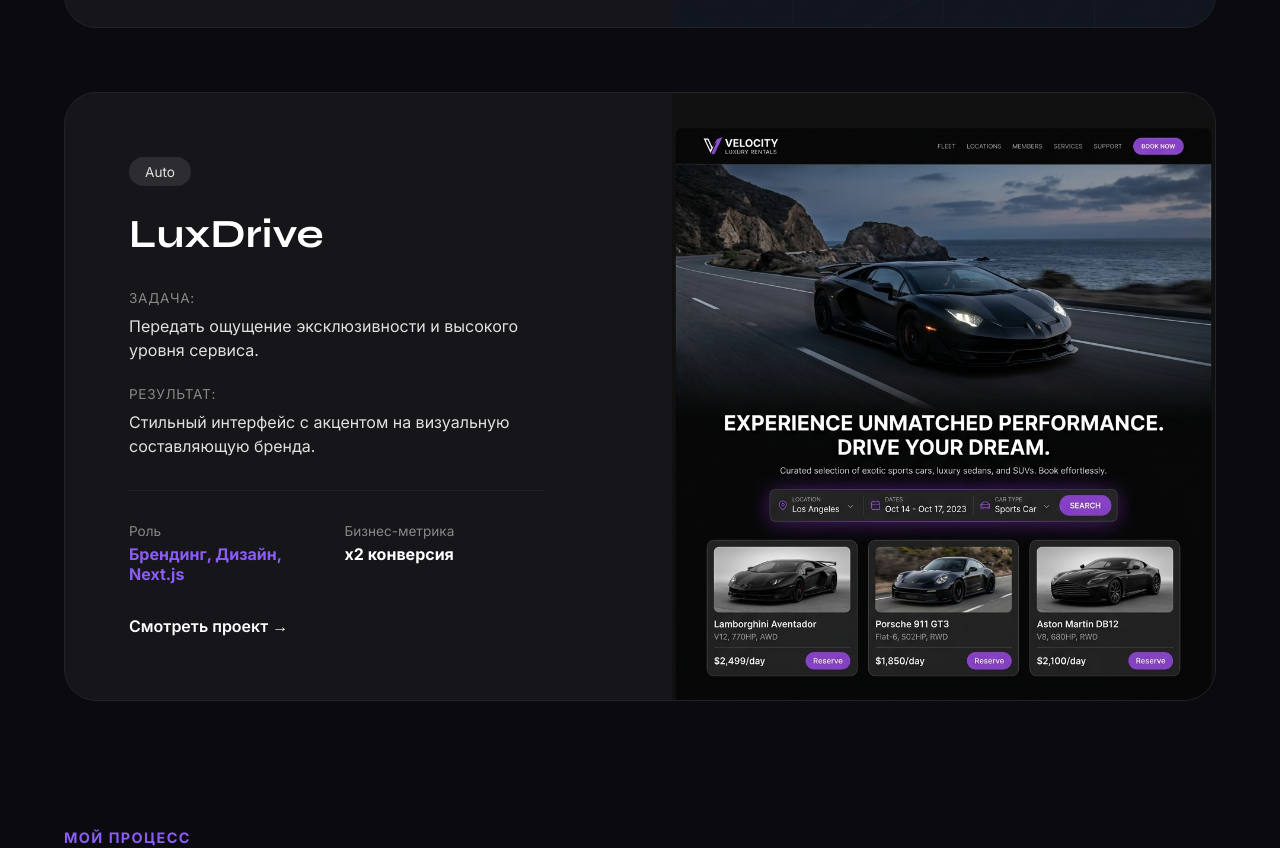
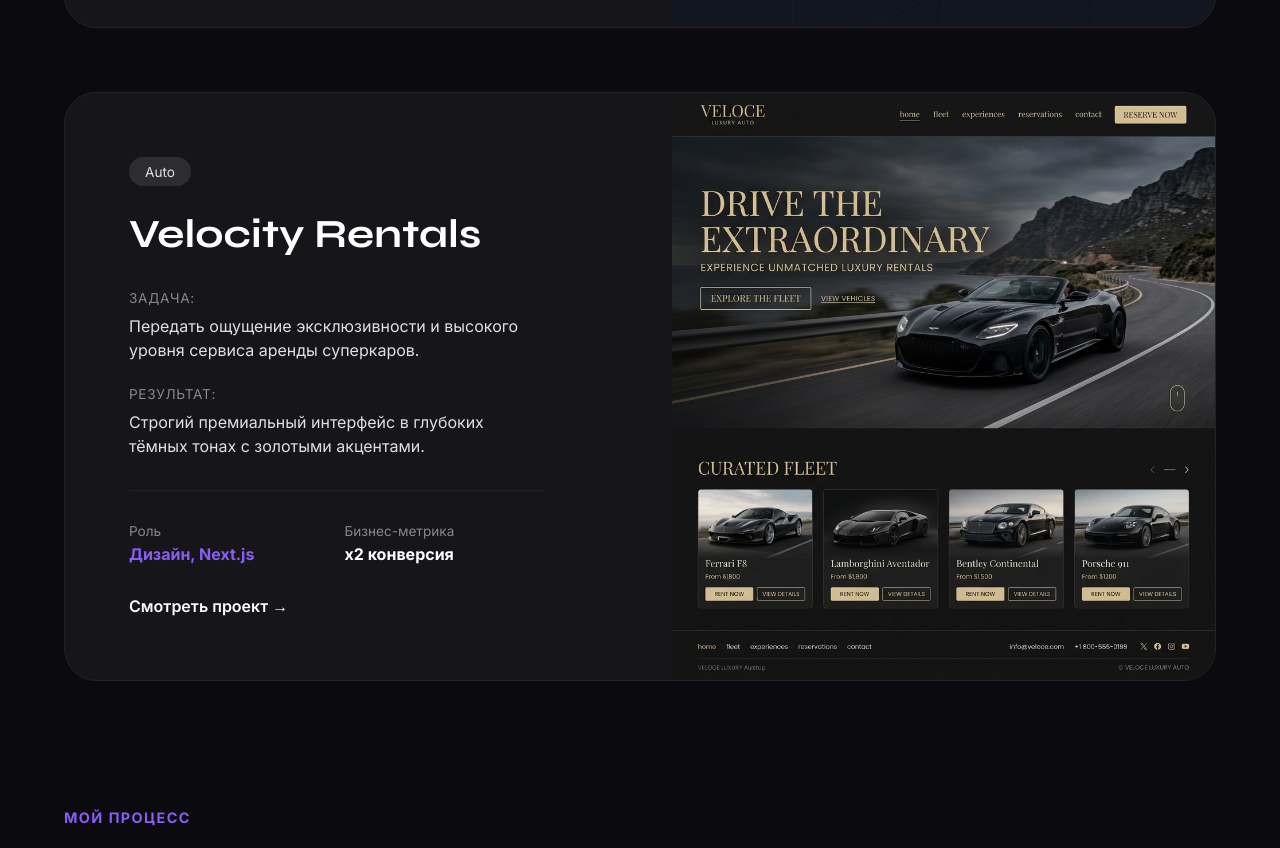
Before and after one commit to Exclusiveogurchik/myportfolio, a Next.js app: page / in a window 1280 px wide. Shown: the part 3740-4588 px from the top of the page. Built offline with nearby package versions, Linux system fonts and the light colour scheme.

Commit message:
Replaced LuxDrive project with Velocity Rentals and added mockup image

```diff
--- a/src/app/page.tsx
+++ b/src/app/page.tsx
@@ -65,15 +65,15 @@ export default function Home() {
       img: "/projects/finflow_mockup_1781178322804.png"
     },
     {
-      slug: "luxdrive",
+      slug: "velocity",
       tag: "Auto",
-      name: "LuxDrive",
-      task: "Передать ощущение эксклюзивности и высокого уровня сервиса.",
-      result: "Стильный интерфейс с акцентом на визуальную составляющую бренда.",
-      role: "Брендинг, Дизайн, Next.js",
+      name: "Velocity Rentals",
+      task: "Передать ощущение эксклюзивности и высокого уровня сервиса аренды суперкаров.",
+      result: "Строгий премиальный интерфейс в глубоких тёмных тонах с золотыми акцентами.",
+      role: "Дизайн, Next.js",
       time: "10 дней",
       metric: "x2 конверсия",
-      img: "/projects/luxdrive_mockup_1781178347105.png"
+      img: "/projects/velocity_mockup.png"
     }
   ];
 
--- a/src/app/projects/[slug]/page.tsx
+++ b/src/app/projects/[slug]/page.tsx
@@ -34,13 +34,13 @@ const projectsData: Record<string, any> = {
     time: "18 дней",
     metric: "Удобнее на 60%"
   },
-  "luxdrive": {
-    name: "LuxDrive",
+  "velocity": {
+    name: "Velocity Rentals",
     tag: "Auto",
-    img: "/projects/luxdrive_mockup_1781178347105.png",
-    task: "Передать ощущение эксклюзивности и высокого уровня сервиса.",
-    result: "Стильный интерфейс с акцентом на визуальную составляющую бренда.",
-    role: "Брендинг, Дизайн, Next.js",
+    img: "/projects/velocity_mockup.png",
+    task: "Передать ощущение эксклюзивности и высокого уровня сервиса аренды суперкаров.",
+    result: "Строгий премиальный интерфейс в глубоких тёмных тонах с золотыми акцентами.",
+    role: "Дизайн, Next.js",
     time: "10 дней",
     metric: "x2 конверсия"
   }
```
Also changed, not shown: public/projects/velocity_mockup.png (added).
